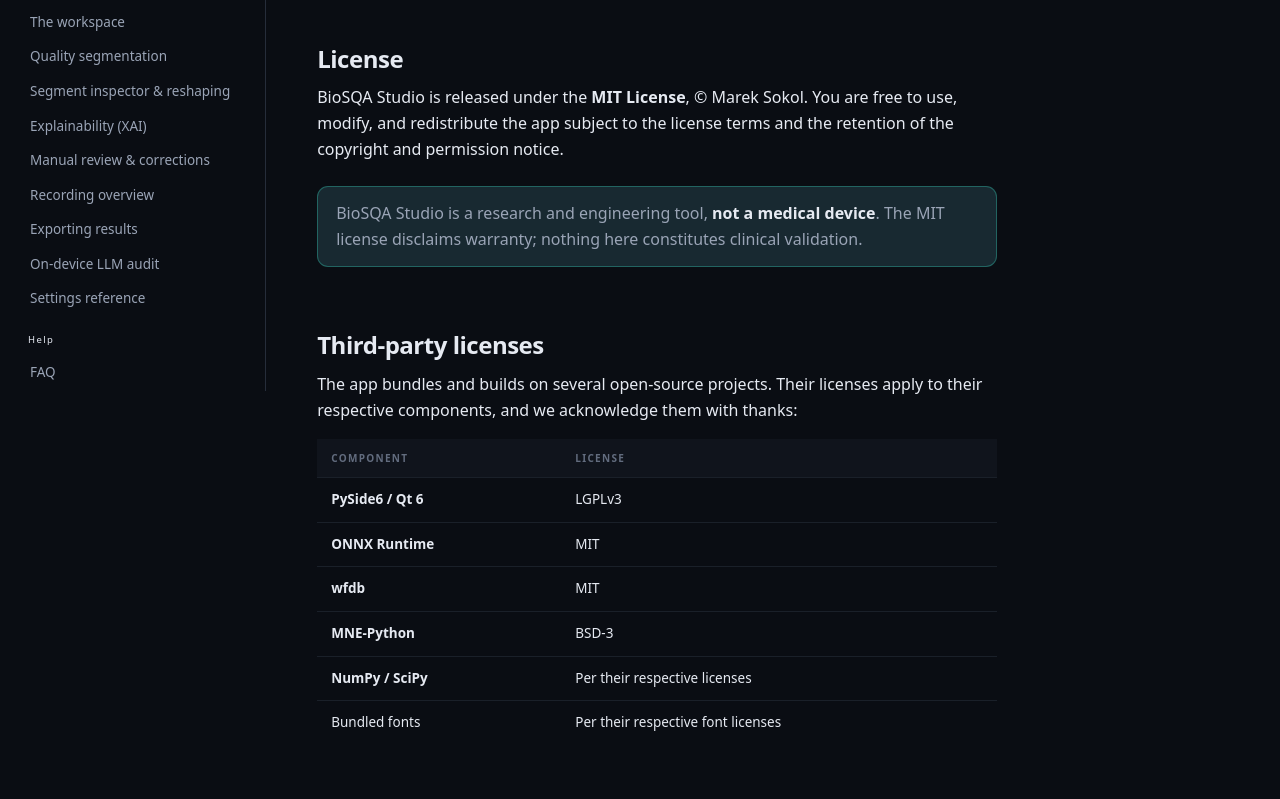
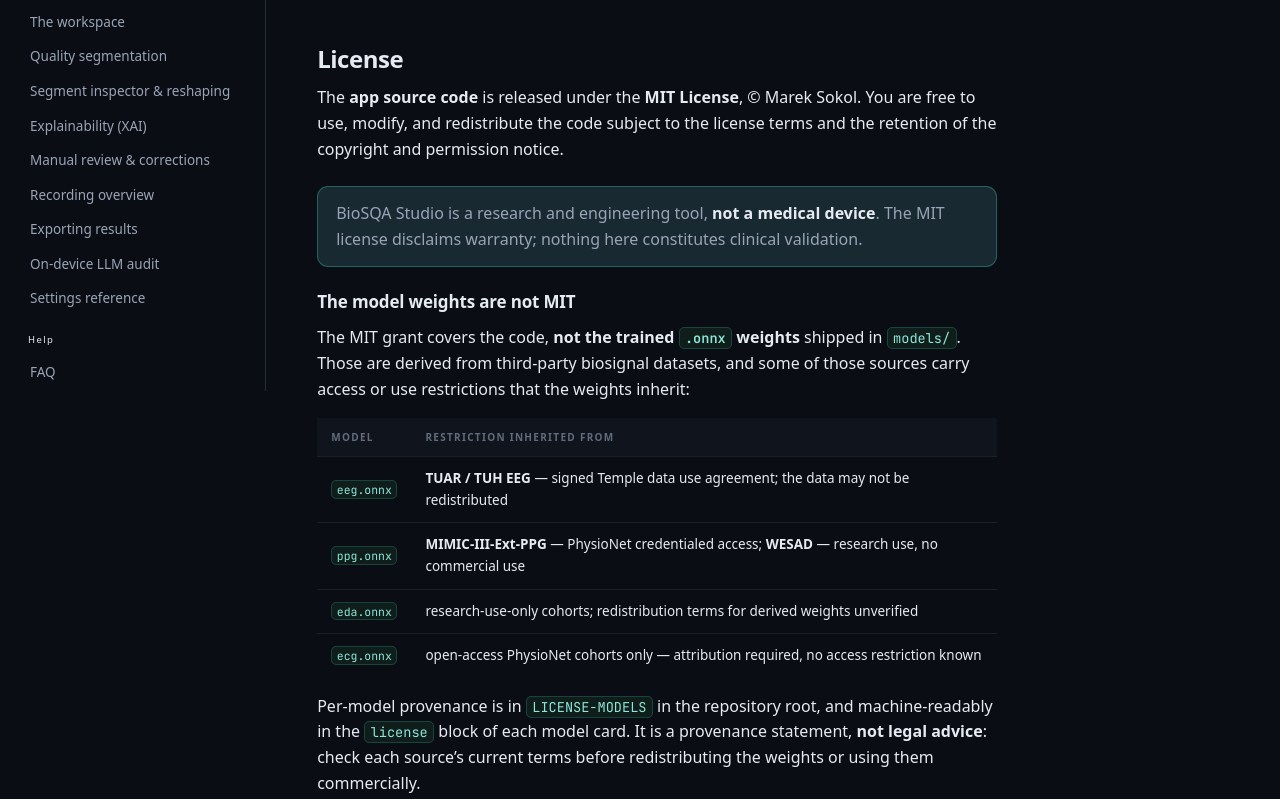
Before and after one commit to biomechlab-cz/biosqa, an Astro site in the folder docs/: page /biosqa/docs/contributing in a window 1280 px wide. Shown: the part 410-1209 px from the top of the page. Built offline with nearby package versions, Linux system fonts and the light colour scheme; Astro itself is replaced by a stand-in of ours.

Commit message:
docs: correct the dataset credits and the model-licensing statement
The README credited Long-Term ST DB, which has no loader and is not in the
corpus, and presented the shipped weights as plain MIT. The docs now point at
LICENSE-MODELS for the inherited dataset terms and describe what the models were
actually trained on.

```diff
--- a/docs/src/components/SiteFooter.astro
+++ b/docs/src/components/SiteFooter.astro
@@ -15,6 +15,7 @@
     { t: 'Datasets & attribution', u: withBase('/docs/contributing/') },
     { t: 'Model cards', u: withBase('/docs/models/') },
     { t: 'License (MIT)', u: SITE.repo + '/blob/main/LICENSE' },
+    { t: 'Model weights: terms', u: SITE.repo + '/blob/main/LICENSE-MODELS' },
   ]},
 ];
 ---
@@ -34,7 +35,7 @@
     ))}
   </div>
   <div class="container footer-deps muted">
-    Dependencies: PySide6/Qt (LGPLv3) · ONNX Runtime (MIT) · wfdb (MIT) · MNE-Python (BSD-3) · NumPy/SciPy · Zarr · PyArrow/Polars · tsdownsample. Models trained on public biosignal datasets under the PhysioNet umbrella; some sources (e.g. TUAR/TUH EEG) require credentialed access and are not redistributed.
+    Dependencies: PySide6/Qt (LGPLv3) · ONNX Runtime (MIT) · wfdb (MIT) · MNE-Python (BSD-3) · NumPy/SciPy · Zarr · PyArrow. MIT covers the app code, not the model weights: they are trained on public biosignal datasets and inherit those sources' terms — some (e.g. TUAR/TUH EEG, MIMIC-III-Ext-PPG) require credentialed access and are not redistributed, and WESAD is research-use only. See LICENSE-MODELS.
   </div>
 </footer>
 
--- a/docs/src/content/docs/contributing.md
+++ b/docs/src/content/docs/contributing.md
@@ -7,9 +7,22 @@
 
 ## License
 
-BioSQA Studio is released under the **MIT License**, © Marek Sokol. You are free to use, modify, and redistribute the app subject to the license terms and the retention of the copyright and permission notice.
+The **app source code** is released under the **MIT License**, © Marek Sokol. You are free to use, modify, and redistribute the code subject to the license terms and the retention of the copyright and permission notice.
 
 > BioSQA Studio is a research and engineering tool, **not a medical device**. The MIT license disclaims warranty; nothing here constitutes clinical validation.
+
+### The model weights are not MIT
+
+The MIT grant covers the code, **not the trained `.onnx` weights** shipped in `models/`. Those are derived from third-party biosignal datasets, and some of those sources carry access or use restrictions that the weights inherit:
+
+| Model | Restriction inherited from |
+| --- | --- |
+| `eeg.onnx` | **TUAR / TUH EEG** — signed Temple data use agreement; the data may not be redistributed |
+| `ppg.onnx` | **MIMIC-III-Ext-PPG** — PhysioNet credentialed access; **WESAD** — research use, no commercial use |
+| `eda.onnx` | research-use-only cohorts; redistribution terms for derived weights unverified |
+| `ecg.onnx` | open-access PhysioNet cohorts only — attribution required, no access restriction known |
+
+Per-model provenance is in [`LICENSE-MODELS`](https://github.com/sokolmarek/biosqa/blob/main/LICENSE-MODELS) in the repository root, and machine-readably in the `license` block of each model card. It is a provenance statement, **not legal advice**: check each source's current terms before redistributing the weights or using them commercially.
 
 ## Third-party licenses
 
@@ -71,6 +84,8 @@
 
 ## Datasets & attribution
 
-The per-modality models were trained on public biosignal datasets, primarily under the **PhysioNet** umbrella. Some of these sources — for example **TUAR / TUH EEG** — require **credentialed access** and are therefore **not redistributed** with the app.
+The per-modality models were trained on public biosignal datasets, primarily under the **PhysioNet** umbrella — for ECG: CinC-2011, BUT QDB, European ST-T, MIT-BIH VFDB/NSTDB/SVDB and PTB-XL; for PPG: BUT PPG, PPG-DaLiA, WESAD and MIMIC-III-Ext-PPG; for EEG: TUAR, PhysioMotion, Phantom-EEG, Mind-in-Motion and Motion-Artifact fNIRS+EEG; for EDA: EDABE and EDA-Artifact-Detection (UTD + AWW), with WESAD and PPG-DaLiA in the wider research corpus. The full citation list is in the repository [README](https://github.com/sokolmarek/biosqa#datasets).
+
+Some of these sources — for example **TUAR / TUH EEG** and **MIMIC-III-Ext-PPG** — require **credentialed access** or a signed agreement, and are therefore **not redistributed** with the app. As noted above, the derived weights inherit those terms.
 
 We cite dataset provenance openly. If you build on or extend the models, please carry that attribution forward and respect the access terms of each source.
--- a/docs/src/content/docs/faq.md
+++ b/docs/src/content/docs/faq.md
@@ -61,6 +61,9 @@
 ## Which datasets were used, and are they redistributable?
 
 The models were trained on **public biosignal datasets under the
-PhysioNet umbrella**. Some sources — for example **TUAR / TUH EEG** —
-require **credentialed access** and are **not redistributed** with the
-app. See [Contributing](/biosqa/docs/contributing/).
+PhysioNet umbrella**. Some sources — for example **TUAR / TUH EEG** and
+**MIMIC-III-Ext-PPG** — require **credentialed access** and are **not
+redistributed** with the app. Note that the shipped **weights inherit
+those terms**: the MIT license covers the app code, not the `.onnx`
+files. Per-model provenance is in `LICENSE-MODELS`; see
+[Contributing](/biosqa/docs/contributing/).
--- a/docs/src/content/docs/models.md
+++ b/docs/src/content/docs/models.md
@@ -34,6 +34,7 @@
 - a **conformal (APS)** block — for prediction sets.
 - a **novelty (Mahalanobis)** reference — for out-of-distribution flagging.
 - a **feature-attribution** reference — used by fusion models.
+- **provenance & licence** — `training_data_provenance` (training store, cohorts, corpus digest where one was recorded) and `license` (the terms the weights inherit from their training data). Documentation only: the app ignores both. See [Contributing & license](/biosqa/docs/contributing/).
 
 The grade scale itself is covered on [Quality scale](/biosqa/docs/quality-scale/); the card's `class_order` is what binds a model's output heads to Q0..Q3.
 
```
Also changed, not shown: README.md.
